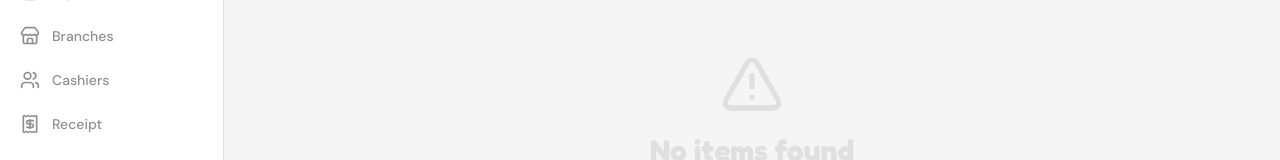
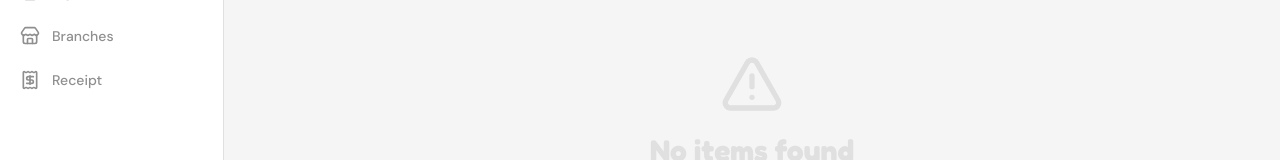
Before and after one commit to CharlesManalo/LuxPOSv1, a React (Vite) app in the folder app/: page /admin in a window 1280 px wide. Shown: the part 196-356 px from the top of the page. Built offline with nearby package versions, Linux system fonts and the light colour scheme; sample sign-in values are in the browser's storage.

Commit message:
Restrict Cashiers tab to tenant/super_admin roles only for security

```diff
--- a/app/src/pages/AdminPage.tsx
+++ b/app/src/pages/AdminPage.tsx
@@ -96,7 +96,9 @@ export function AdminPage() {
     { id: "categories", icon: LayoutGrid, label: "Categories" },
     { id: "ingredients", icon: ChefHat, label: "Ingredients" },
     { id: "branches", icon: Store, label: "Branches" },
-    { id: "cashiers", icon: Users, label: "Cashiers" },
+    ...(currentUser?.role === "tenant" || currentUser?.role === "super_admin"
+      ? [{ id: "cashiers", icon: Users, label: "Cashiers" } as const]
+      : []),
     { id: "receipt", icon: Receipt, label: "Receipt" },
     ...(currentUser?.role === "super_admin"
       ? [{ id: "tenants", icon: Building2, label: "Tenants" } as const]
@@ -183,9 +185,11 @@ export function AdminPage() {
         {activeTab === "branches" && (
           <AdminBranches tenantId={currentUser?.tenant_id || ""} />
         )}
-        {activeTab === "cashiers" && (
-          <CashierManagement tenantId={currentUser?.tenant_id || ""} />
-        )}
+        {activeTab === "cashiers" &&
+          (currentUser?.role === "tenant" ||
+            currentUser?.role === "super_admin") && (
+            <CashierManagement tenantId={currentUser?.tenant_id || ""} />
+          )}
         {activeTab === "receipt" && (
           <AdminReceipt tenantId={currentUser?.tenant_id || ""} />
         )}
```
